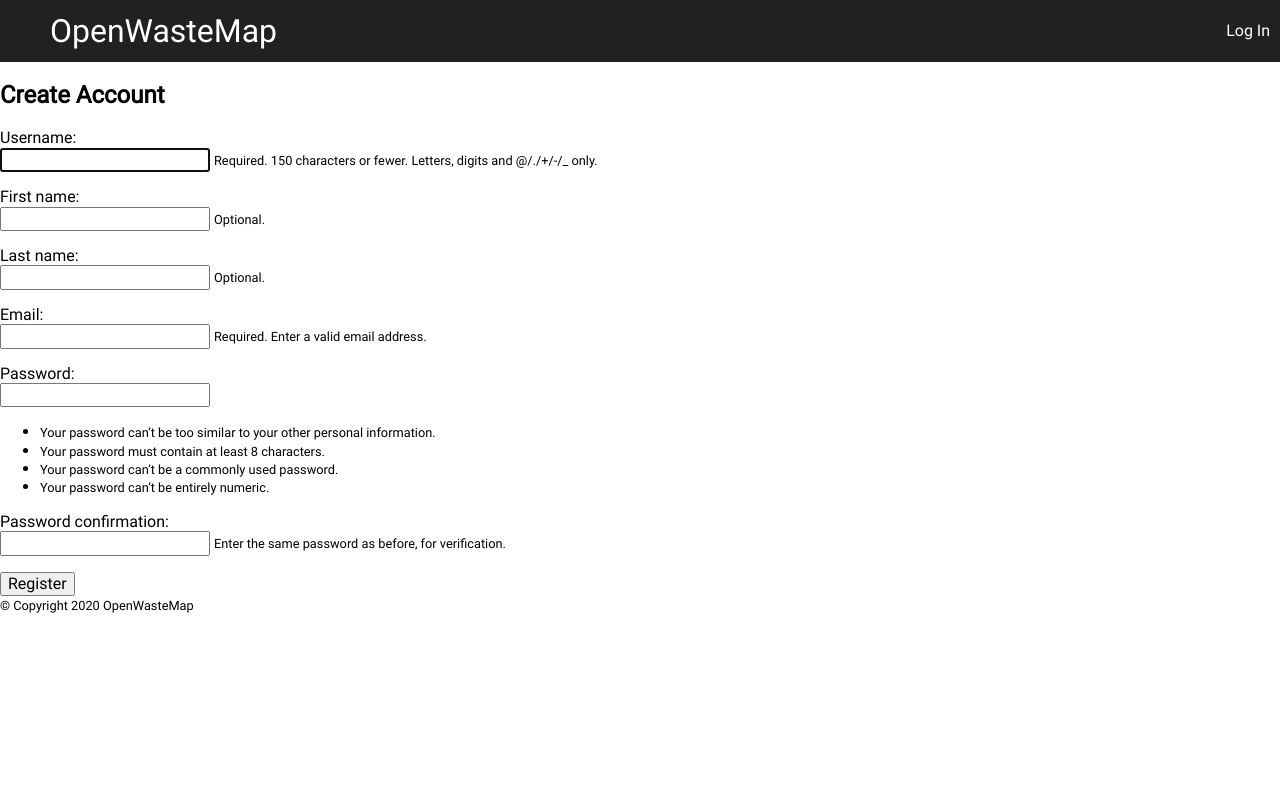
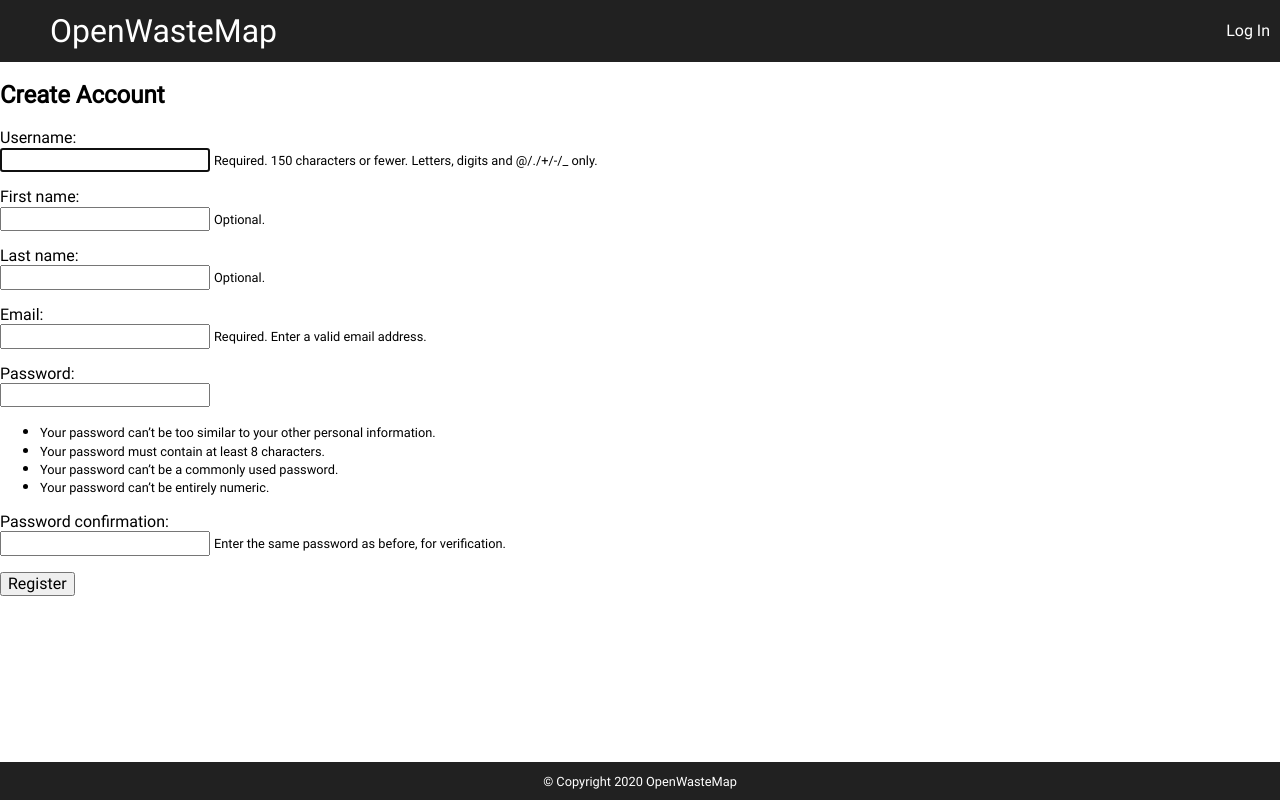
Before and after one commit to benbuc/OpenWasteMap, a Django app: page /accounts/register/ in a window 1280 px wide. Run offline with Django 3.2, Linux system fonts and the light colour scheme.

Commit message:
added a footer sticky to the bottom

```diff
--- a/static/scss/02-globals/global.scss
+++ b/static/scss/02-globals/global.scss
@@ -1,3 +1,7 @@
+html, body {
+    height: 100%;
+}
+
 body {
     @include font-regular;
 }
--- /dev/null
+++ b/static/scss/03-elements/footer.scss
@@ -0,0 +1,12 @@
+footer {
+    margin-top: auto;
+    padding: 10px 0;
+
+    background-color: $color-dark-gray;
+
+    text-align: center;
+
+    > small {
+        color: white;
+    }
+}
--- a/static/scss/03-elements/main-header.scss
+++ b/static/scss/03-elements/main-header.scss
@@ -1,10 +1,4 @@
 .main-header {
-
-    position: absolute;
-    top: 0;
-    left: 0;
-    width: 100%;
-    z-index: 1000;
 
     @include clearfix;
 
--- /dev/null
+++ b/static/scss/03-elements/main-wrap.scss
@@ -0,0 +1,7 @@
+.main-wrap {
+    height: 100%;
+    display: flex;
+    flex-direction: column;
+
+    background: white;
+}
--- a/static/scss/03-elements/page-wrap.scss
+++ /dev/null
@@ -1,6 +0,0 @@
-.main-wrap {
-    @include clearfix;
-    background: white;
-    position: relative;
-    top: $main-nav-height;
-}
--- a/static/scss/styles.scss
+++ b/static/scss/styles.scss
@@ -16,4 +16,5 @@
 // Elements
 @import '03-elements/main-header';
 @import '03-elements/main-nav';
-@import '03-elements/page-wrap';
+@import '03-elements/main-wrap';
+@import '03-elements/footer';
--- a/templates/base.html
+++ b/templates/base.html
@@ -6,11 +6,11 @@
 
     {% block bodytag %}<body>{% endblock %}
 
-        {% include "menu.html" %}
+        <div class="main-wrap">
+            {% include "menu.html" %}
 
-        <div class="main-wrap">
             <div class="main-wrap__content">
-                {% block content %}{% endblock %}
+                    {% block content %}{% endblock %}
             </div>
 
             {% include "footer.html" %}
```
Also changed, not shown: static/css/styles.css (+1 -1 lines).
